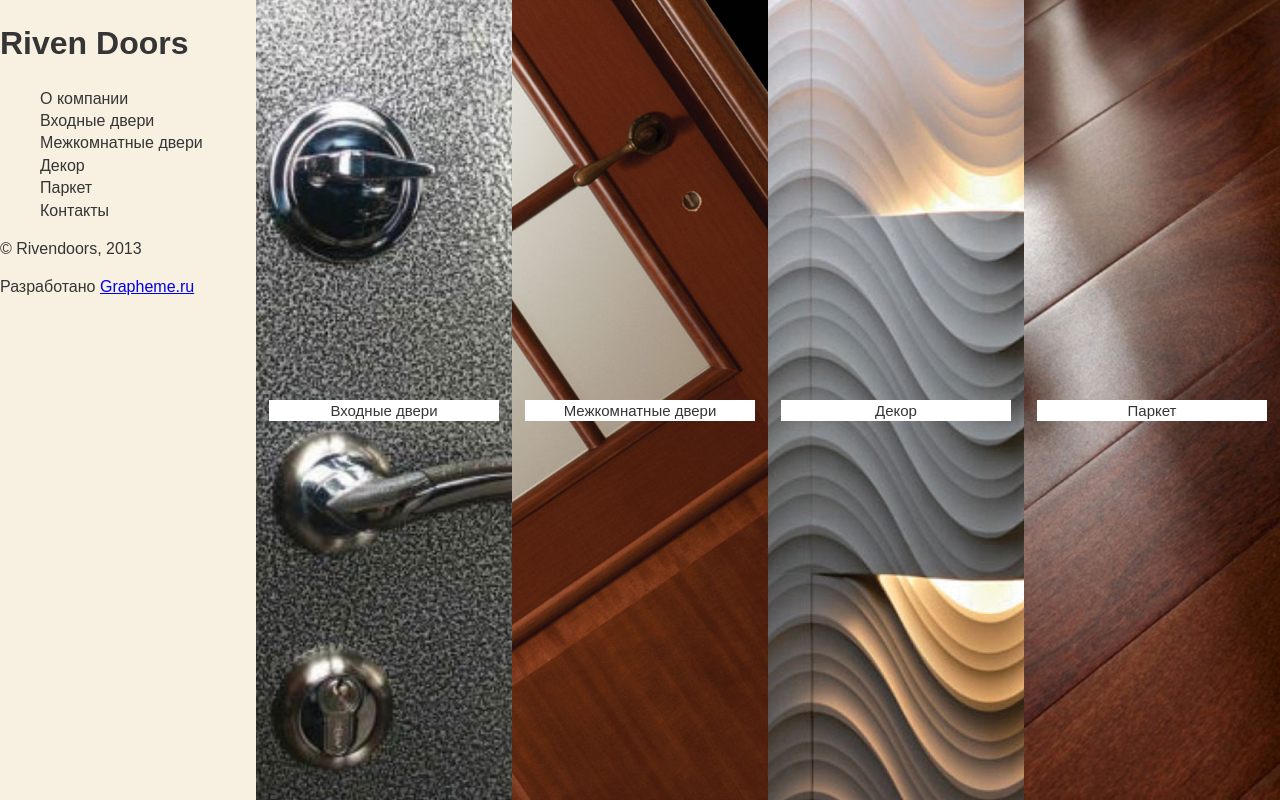
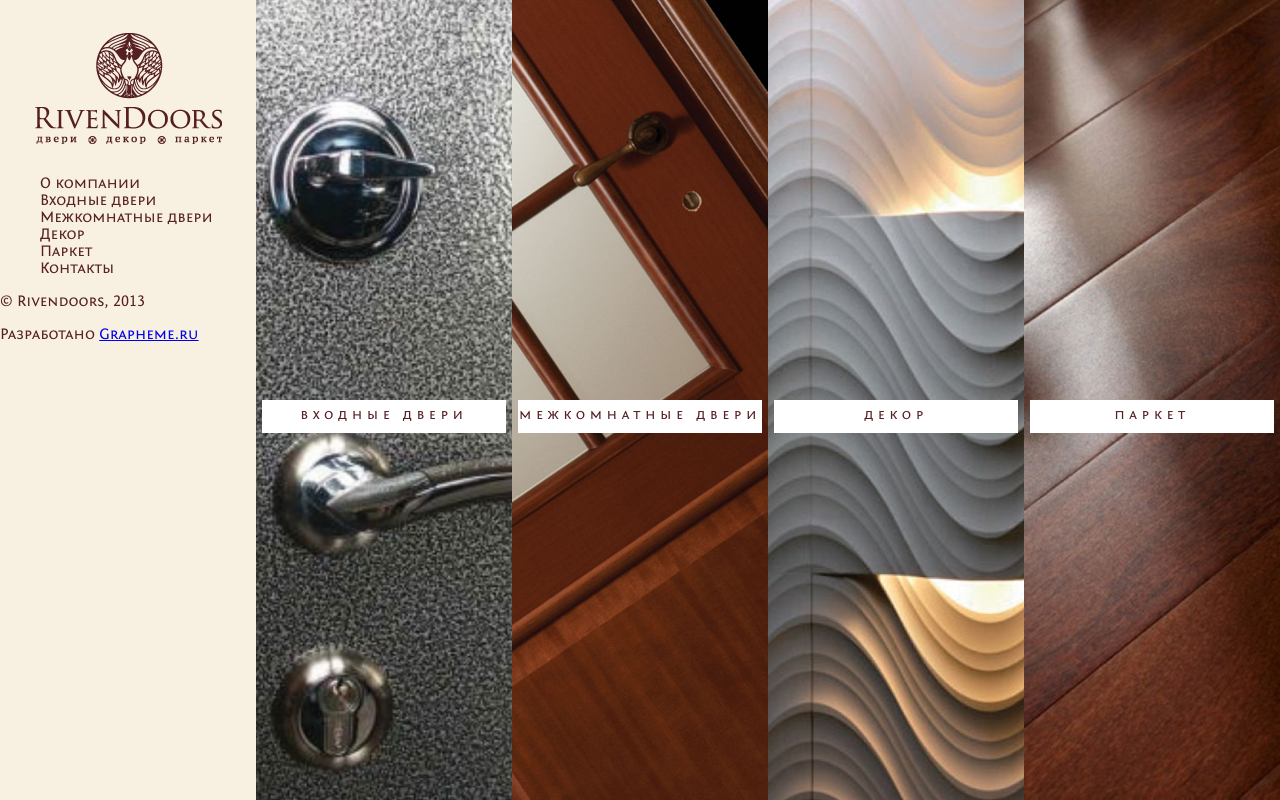
Before and after one commit to Grapheme/rivendoors, a PHP site: page / in a window 1280 px wide. Run offline with PHP 8.4, Linux system fonts and the light colour scheme; some libraries are stand-ins or nearby versions.

Commit message:
header and some addings

```diff
--- a/css/main.css
+++ b/css/main.css
@@ -93,17 +93,18 @@ textarea {
    Author's custom styles
    ========================================================================== */
 
-html, body { width: 100%; height: 100%; min-width: 800px; font: 16px; padding: 0; margin: 0; color: #353535;}
+html, body { width: 100%; height: 100%; min-width: 800px; font: 16px; padding: 0; margin: 0; color: #353535; font: 500 16px "Conv_FontinSans_Cyrillic_SC", sans-serif; color: #562024; }
 
 .wrapper { width: 100%; height: 100%; min-width: 960px; }
+.page-header { background: url("../img/interface/Logo_1.png") no-repeat 100% 100% transparent; background-size: cover; margin: 1em auto; text-indent: -9999px; width: 187px; height: 112px; }
 	.block-1 { background: #f8f1e1; }
-	.block-2 { background: url("../img/main/block-1.jpg") no-repeat 100% 100% transparent; background-size: cover; }
-	.block-3 { background: url("../img/main/block-2.jpg") no-repeat 100% 100% transparent; background-size: cover; }
-	.block-4 { background: url("../img/main/block-3.jpg") no-repeat 100% 100% transparent; background-size: cover; }
-	.block-5 { background: url("../img/main/block-4.jpg") no-repeat 100% 100% transparent; background-size: cover; }
+	.block-2 { background: url("../img/main/block-1.jpg") no-repeat 100% 100% transparent; background-size: cover; cursor: pointer; }
+	.block-3 { background: url("../img/main/block-2.jpg") no-repeat 100% 100% transparent; background-size: cover; cursor: pointer; }
+	.block-4 { background: url("../img/main/block-3.jpg") no-repeat 100% 100% transparent; background-size: cover; cursor: pointer; }
+	.block-5 { background: url("../img/main/block-4.jpg") no-repeat 100% 100% transparent; background-size: cover; cursor: pointer; }
 
 	.wrapper-component { position: relative; float: left; width: 20%; height: 100%; min-width: 192px; }
-		.block-name { position: relative; top: 50%; width: 90%; margin: 0 auto; background: #FFF; text-align: center; font-size: .9375em; }
+		.block-name { position: relative; top: 50%; width: 95%; margin: 0 auto; background: #FFF; text-align: center; font-size: .9375em; line-height: 2.1875em; letter-spacing: .3em; }
 
 
 
--- a/index.html
+++ b/index.html
@@ -13,7 +13,9 @@
         <!-- Place favicon.ico and apple-touch-icon.png in the root directory -->
 
         <link rel="stylesheet" href="css/normalize.css">
+        <link rel="stylesheet" href="css/fonts.css">
         <link rel="stylesheet" href="css/main.css">
+
         <script src="js/vendor/modernizr-2.6.2.min.js"></script>
     </head>
     <body>
@@ -45,22 +47,22 @@
         		</footer>
         	</div>
         	<div class="wrapper-component block-2">
-        		<div class="block-name">Входные двери</div>
+        		<div class="block-name">входные двери</div>
         		<div class="green-cross"></div>
         		<div class="block-description"></div>
         	</div>
         	<div class="wrapper-component block-3">
-        		<div class="block-name">Межкомнатные двери</div>
+        		<div class="block-name">межкомнатные двери</div>
         		<div class="green-cross"></div>
         		<div class="block-description"></div>
         	</div>
         	<div class="wrapper-component block-4">
-        		<div class="block-name">Декор</div>
+        		<div class="block-name">декор</div>
         		<div class="green-cross"></div>
         		<div class="block-description"></div>
         	</div>
         	<div class="wrapper-component block-5">
-        		<div class="block-name">Паркет</div>
+        		<div class="block-name">паркет</div>
         		<div class="green-cross"></div>
         		<div class="block-description"></div>
         	</div>
```
Also changed, not shown: img/interface/Dlya_karti.png (added), img/interface/Knopka_1.png (added), img/interface/Knopka_2.png (added), img/interface/Knopka_3.png (added), img/interface/Knopka_4.png (added), img/interface/Logo_1.png (added), img/interface/Logo_2.png (added), img/interface/Plashka_bej.png (added), img/interface/Poloska_dlinnaya.png (added), img/interface/Poloski_v_menyu.png (added), img/interface/Serdce.png (added).
